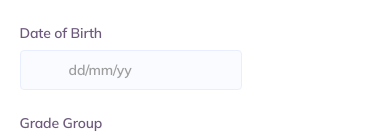
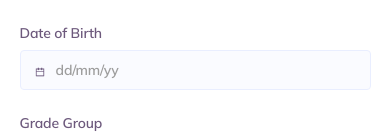
Before and after one commit to bharat1999/uLesson-Demo, a Next.js app: page /schoolRegister in a window 390 px wide. Shown: the part 2038-2177 px from the top of the page. Built offline with nearby package versions, Linux system fonts and the light colour scheme.

Commit message:
added cal Link

```diff
--- a/components/DateInput.module.scss
+++ b/components/DateInput.module.scss
@@ -2,22 +2,36 @@
 
 .inputBox {
     display: flex;
+    margin-left: -10px;
 }
 
 .input {
-    padding-left: 48px;
+    padding-left: 35px;
     height: 40px;
-    // width: 315px;
+    width: 100%;
 }
 
 
 
 .cal {
-    position:absolute;
-    left: 275px;
-    top: 675px;
+    width: 15px;
+    height: 15px;
+    // margin-right: 15px;
+    position: relative;
+    top: 13px;
+    left: 25px;
+
     z-index: 99;
-    path {
-        fill:rgba(48, 20, 70, 0.7);;
+
+}
+
+@media only screen and (max-width:425px) {
+
+    .col {
+        width: 90vw !important;
+    }
+
+    .input {
+        width: 90vw;
     }
 }
--- a/components/DateInput.tsx
+++ b/components/DateInput.tsx
@@ -5,15 +5,10 @@ import {useFormContext,Controller} from "react-hook-form"
 
 import "react-datepicker/dist/react-datepicker.css";
 import style from './DateInput.module.scss'
-
-// CSS Modules, react-datepicker-cssmodules.css
-// import 'react-datepicker/dist/react-datepicker-cssmodules.css';
+import cal from '../public/img/cal.png'
+import Image from 'next/image'
 
 
-
-const cal = <svg className={style.cal} width="16" height="16" viewBox="0 0 16 16" fill="none" xmlns="http://www.w3.org/2000/svg">
-<path d="M11.3335 2.00008H14.0002C14.177 2.00008 14.3465 2.07032 14.4716 2.19534C14.5966 2.32037 14.6668 2.48994 14.6668 2.66675V13.3334C14.6668 13.5102 14.5966 13.6798 14.4716 13.8048C14.3465 13.9298 14.177 14.0001 14.0002 14.0001H2.00016C1.82335 14.0001 1.65378 13.9298 1.52876 13.8048C1.40373 13.6798 1.3335 13.5102 1.3335 13.3334V2.66675C1.3335 2.48994 1.40373 2.32037 1.52876 2.19534C1.65378 2.07032 1.82335 2.00008 2.00016 2.00008H4.66683V0.666748H6.00016V2.00008H10.0002V0.666748H11.3335V2.00008ZM10.0002 3.33341H6.00016V4.66675H4.66683V3.33341H2.66683V6.00008H13.3335V3.33341H11.3335V4.66675H10.0002V3.33341ZM13.3335 7.33341H2.66683V12.6667H13.3335V7.33341Z" fillOpacity="0.7"/>
-</svg>
 
 
 interface date {
@@ -34,6 +29,9 @@ export default function DateInput({label,fieldName,width="315px",hasError,errorM
     <div className={style.col} style={{width:width}}>
       <label  htmlFor={fieldName} className={style.labelText}>{label}</label>
       <div className={style.inputBox}>
+        <div className={style.cal}>
+          <Image src={cal} className={style.cal} alt="" />
+        </div>
         <Controller
           name={fieldName}
           control={control}
--- a/pages/studentRegister.tsx
+++ b/pages/studentRegister.tsx
@@ -160,7 +160,7 @@ const gender = [
                 <Dropdown label="Gender" fieldName="gender" options={gender} errorMessage="Please enter a valid gender" hasError={methods.formState.errors.gender}/>
               </div>
           <div className={style.row}>
-            <DateInput label='Date of Birth' fieldName='dob' hasError={methods.formState.errors.dob} errorMessage="Please enter a valid date of birth"/>
+            <DateInput width="315px" label='Date of Birth' fieldName='dob' hasError={methods.formState.errors.dob} errorMessage="Please enter a valid date of birth"/>
             <Dropdown
             fieldName='gradeGroup'
               label="Grade Group"
```
Also changed, not shown: public/img/cal.png (added). Lines whose indentation alone changed are shown as unchanged.
